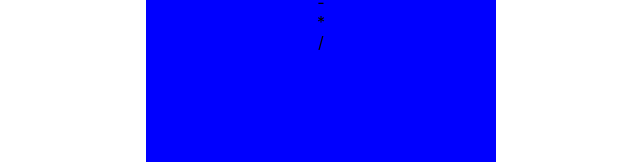
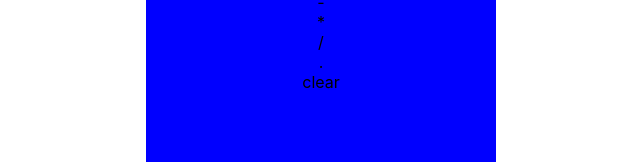
Before and after one commit to Ceddyp19/Calculator, a React (Create React App) app in the folder c-app/: page / in a window 1280 px wide. Shown: the part 288-450 px from the top of the page, without its empty margins (366-1006 px from the left). Built offline with nearby package versions, Linux system fonts and the light colour scheme.

Commit message:
added decimal and clear button to calculator

```diff
--- a/c-app/src/Calculator.js
+++ b/c-app/src/Calculator.js
@@ -24,6 +24,8 @@ class Calculator extends Component {
                 <Button id='subtract' text='-'/>
                 <Button id='multiply' text='*'/>
                 <Button id='divide' text='/'/>
+                <Button id='decimal' text='.'/>
+                <Button id='clear' text='clear'/>
 
             </div>
         );
```
Also changed, not shown: 1 other file (tests, documents, lock files or other folders).
